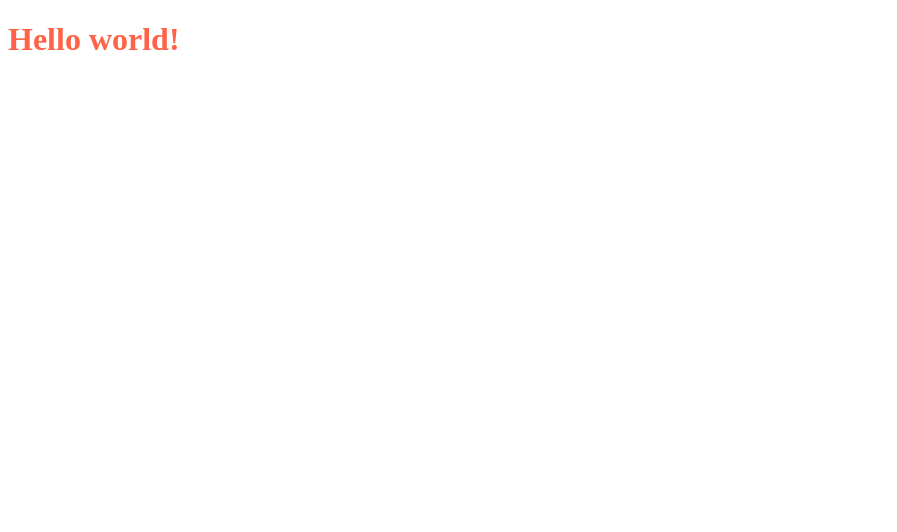
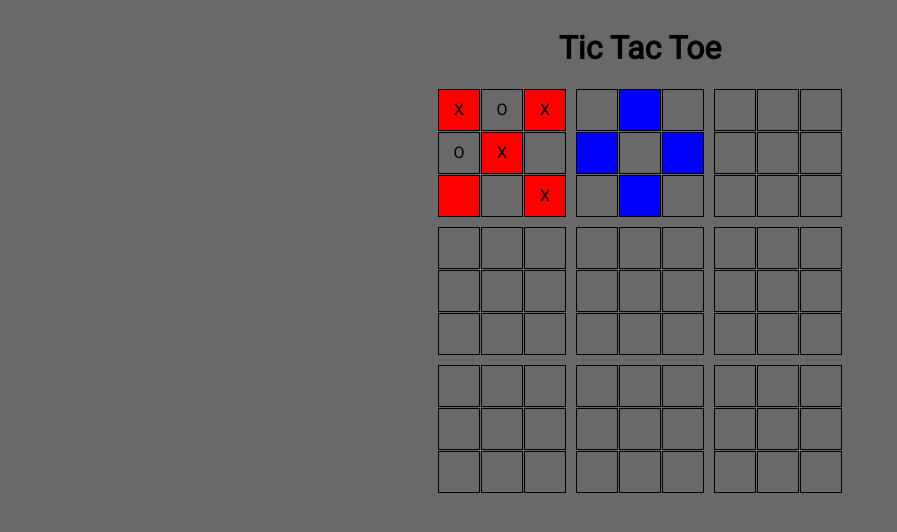
Before and after one commit to Nol1fer/adv-cross-zero, a plain HTML site: page index.html in a window 1280 px wide. Shown: the whole page, without its empty margins (0-897 px from the left). Drawn offline with Linux system fonts and the light colour scheme.

Commit message:
feat: add html field prototype and styles

```diff
--- a/index.html
+++ b/index.html
@@ -1,13 +1,133 @@
 <!DOCTYPE html>
 <html lang="en">
+
 <head>
     <meta charset="UTF-8">
     <meta name="viewport" content="width=device-width, initial-scale=1.0">
-    <title>Document</title>
+    <title>Tic Tac Toe</title>
+    <link rel="stylesheet" href="https://fonts.googleapis.com/css?family=Roboto&effect=neon|anaglyph|fire">
+    <link rel="stylesheet" href="./style.css" />
+
     <script defer type="module" src="./src/script.js"></script>
-    <link rel="stylesheet" href="./style.css" />
 </head>
+
 <body>
-    <h1>Hello world!</h1>
+    <div class="wrapper">
+        <h1 class="font-effect-anaglyph">Tic Tac Toe</h1>
+        <div class="big-field">
+            <div class="field x-win">
+                <div class="cell">X</div>
+                <div class="cell">O</div>
+                <div class="cell">X</div>
+                <div class="cell">O</div>
+                <div class="cell">X</div>
+                <div class="cell"></div>
+                <div class="cell"></div>
+                <div class="cell"></div>
+                <div class="cell">X</div>
+            </div>
+            <div class="field o-win">
+                <div class="cell"></div>
+                <div class="cell"></div>
+                <div class="cell"></div>
+                <div class="cell"></div>
+                <div class="cell"></div>
+                <div class="cell"></div>
+                <div class="cell"></div>
+                <div class="cell"></div>
+                <div class="cell"></div>
+            </div>
+            <div class="field">
+                <div class="cell"></div>
+                <div class="cell"></div>
+                <div class="cell"></div>
+                <div class="cell"></div>
+                <div class="cell"></div>
+                <div class="cell"></div>
+                <div class="cell"></div>
+                <div class="cell"></div>
+                <div class="cell"></div>
+            </div>
+            <div class="field">
+                <div class="cell"></div>
+                <div class="cell"></div>
+                <div class="cell"></div>
+                <div class="cell"></div>
+                <div class="cell"></div>
+                <div class="cell"></div>
+                <div class="cell"></div>
+                <div class="cell"></div>
+                <div class="cell"></div>
+            </div>
+            <div class="field">
+                <div class="cell"></div>
+                <div class="cell"></div>
+                <div class="cell"></div>
+                <div class="cell"></div>
+                <div class="cell"></div>
+                <div class="cell"></div>
+                <div class="cell"></div>
+                <div class="cell"></div>
+                <div class="cell"></div>
+            </div>
+            <div class="field">
+                <div class="cell"></div>
+                <div class="cell"></div>
+                <div class="cell"></div>
+                <div class="cell"></div>
+                <div class="cell"></div>
+                <div class="cell"></div>
+                <div class="cell"></div>
+                <div class="cell"></div>
+                <div class="cell"></div>
+            </div>
+            <div class="field">
+                <div class="cell"></div>
+                <div class="cell"></div>
+                <div class="cell"></div>
+                <div class="cell"></div>
+                <div class="cell"></div>
+                <div class="cell"></div>
+                <div class="cell"></div>
+                <div class="cell"></div>
+                <div class="cell"></div>
+            </div>
+            <div class="field">
+                <div class="cell"></div>
+                <div class="cell"></div>
+                <div class="cell"></div>
+                <div class="cell"></div>
+                <div class="cell"></div>
+                <div class="cell"></div>
+                <div class="cell"></div>
+                <div class="cell"></div>
+                <div class="cell"></div>
+            </div>
+            <div class="field">
+                <div class="cell"></div>
+                <div class="cell"></div>
+                <div class="cell"></div>
+                <div class="cell"></div>
+                <div class="cell"></div>
+                <div class="cell"></div>
+                <div class="cell"></div>
+                <div class="cell"></div>
+                <div class="cell"></div>
+            </div>
+        </div>
+    </div>
+
+    <!-- <div frag class="field">
+        <div class="cell"></div>
+        <div class="cell"></div>
+        <div class="cell"></div>
+        <div class="cell"></div>
+        <div class="cell"></div>
+        <div class="cell"></div>
+        <div class="cell"></div>
+        <div class="cell"></div>
+        <div class="cell"></div>
+    </div> -->
 </body>
+
 </html>
--- a/style.css
+++ b/style.css
@@ -1,3 +1,48 @@
-h1 {
-    color: tomato;
+body {
+  background-color: dimgray;
+  font-family: "Roboto", sans-serif;
 }
+
+.wrapper {
+  max-width: 1200px;
+  margin: 0 auto;
+  display: flex;
+  flex-direction: column;
+  align-items: center;
+}
+
+.big-field {
+  display: flex;
+  flex-wrap: wrap;
+  gap: 10px;
+  width: calc(128px * 3 + 10px * 2);
+}
+
+.field {
+  display: flex;
+  flex-wrap: wrap;
+  gap: 1px;
+  width: 128px;
+}
+
+.x-win{
+  .cell:nth-child(odd) {
+    background-color: red;
+  }
+}
+
+.o-win{
+  .cell:nth-child(even) {
+    background-color: blue;
+  }
+}
+
+.cell {
+  width: 40px;
+  height: 40px;
+  border: 1px solid black;
+
+  text-align: center;
+  vertical-align: middle;
+  line-height: 40px;
+}
```
